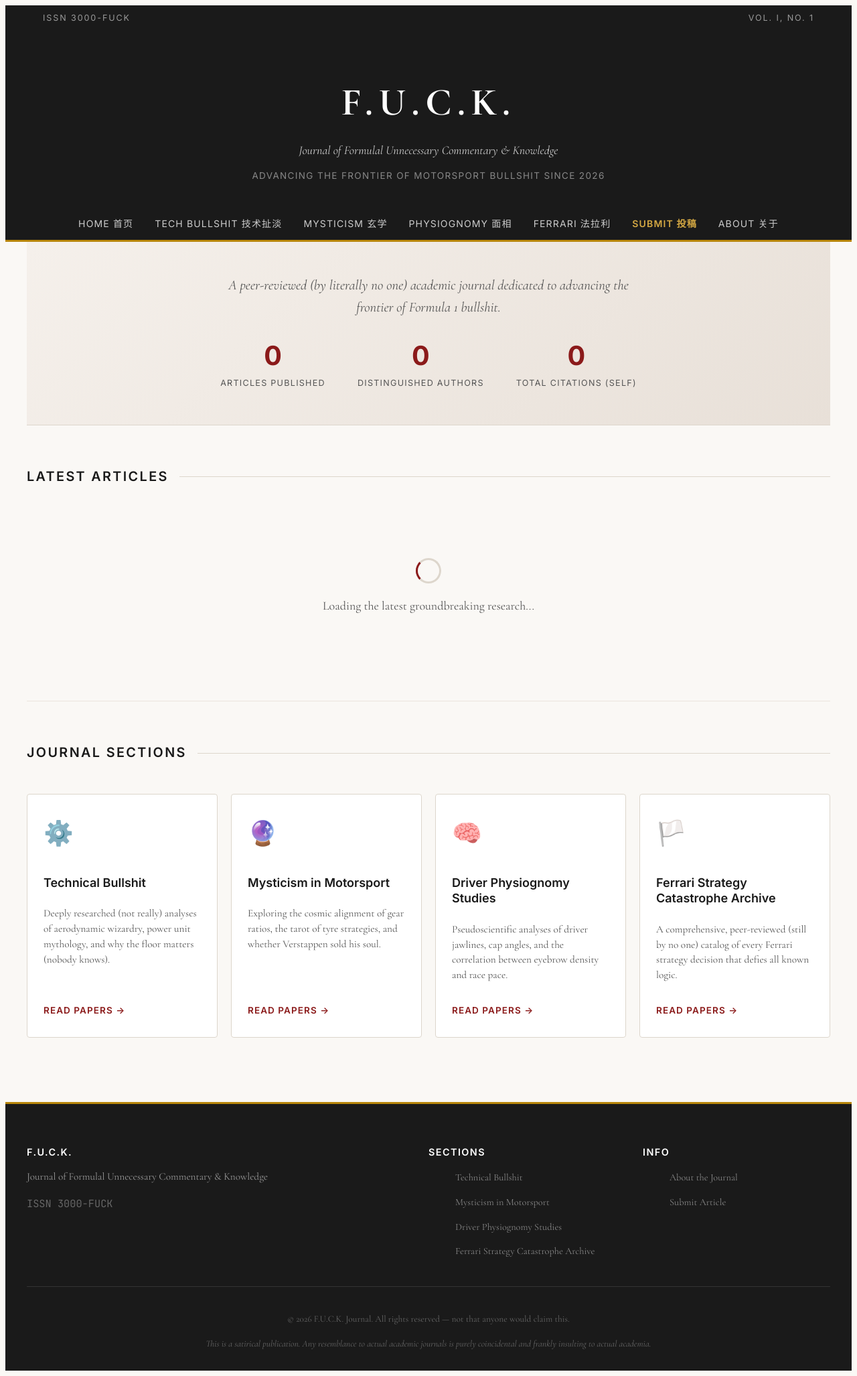
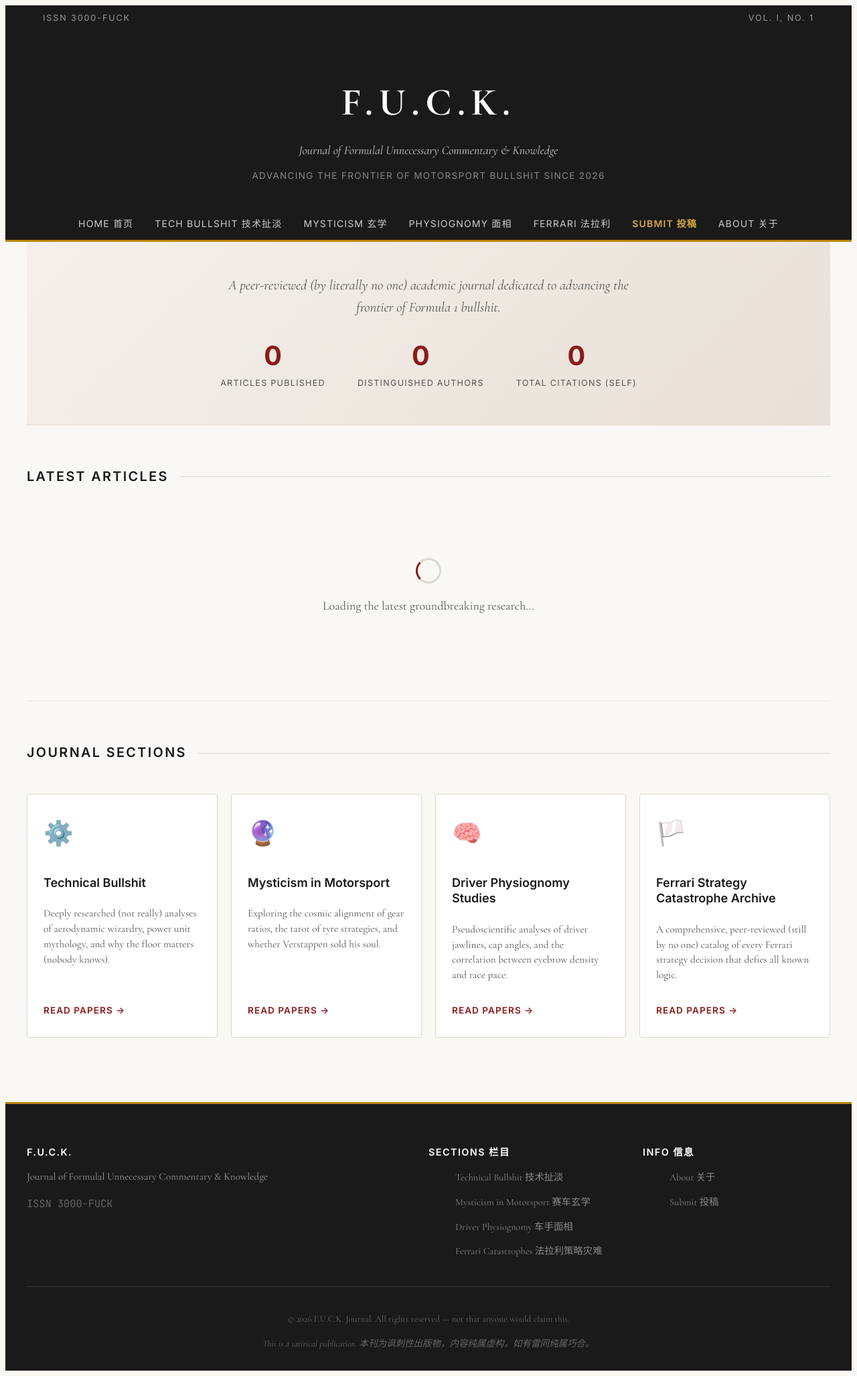
Before and after one commit to ashley0-926/fuck-journal, a Jekyll site: the page built from index.html, in a window 1280 px wide. Shown: the whole page at 67% size. Built offline with Jekyll 4.4.1, drawn with Linux system fonts in a browser that asks for light colours.

Commit message:
Bilingual update 中英双语

```diff
--- a/_includes/footer.html
+++ b/_includes/footer.html
@@ -7,25 +7,25 @@
         <p class="footer-issn">ISSN {{ site.issn }}</p>
       </div>
       <div class="footer-sections">
-        <h3>Sections</h3>
+        <h3>Sections 栏目</h3>
         <ul>
-          <li><a href="{{ '/categories/technical-bullshit' | relative_url }}">Technical Bullshit</a></li>
-          <li><a href="{{ '/categories/mysticism-in-motorsport' | relative_url }}">Mysticism in Motorsport</a></li>
-          <li><a href="{{ '/categories/driver-physiognomy-studies' | relative_url }}">Driver Physiognomy Studies</a></li>
-          <li><a href="{{ '/categories/ferrari-strategy-catastrophe-archive' | relative_url }}">Ferrari Strategy Catastrophe Archive</a></li>
+          <li><a href="{{ '/categories/technical-bullshit' | relative_url }}">Technical Bullshit 技术扯淡</a></li>
+          <li><a href="{{ '/categories/mysticism-in-motorsport' | relative_url }}">Mysticism in Motorsport 赛车玄学</a></li>
+          <li><a href="{{ '/categories/driver-physiognomy-studies' | relative_url }}">Driver Physiognomy 车手面相</a></li>
+          <li><a href="{{ '/categories/ferrari-strategy-catastrophe-archive' | relative_url }}">Ferrari Catastrophes 法拉利策略灾难</a></li>
         </ul>
       </div>
       <div class="footer-info">
-        <h3>Info</h3>
+        <h3>Info 信息</h3>
         <ul>
-          <li><a href="{{ '/about' | relative_url }}">About the Journal</a></li>
-          <li><a href="{{ '/submit' | relative_url }}">Submit Article</a></li>
+          <li><a href="{{ '/about' | relative_url }}">About 关于</a></li>
+          <li><a href="{{ '/submit' | relative_url }}">Submit 投稿</a></li>
         </ul>
       </div>
     </div>
     <div class="footer-bottom">
       <p>&copy; {{ 'now' | date: "%Y" }} F.U.C.K. Journal. All rights reserved — not that anyone would claim this.</p>
-      <p class="footer-disclaimer">This is a satirical publication. Any resemblance to actual academic journals is purely coincidental and frankly insulting to actual academia.</p>
+      <p class="footer-disclaimer">This is a satirical publication. 本刊为讽刺性出版物，内容纯属虚构，如有雷同纯属巧合。</p>
     </div>
   </div>
 </footer>
```
